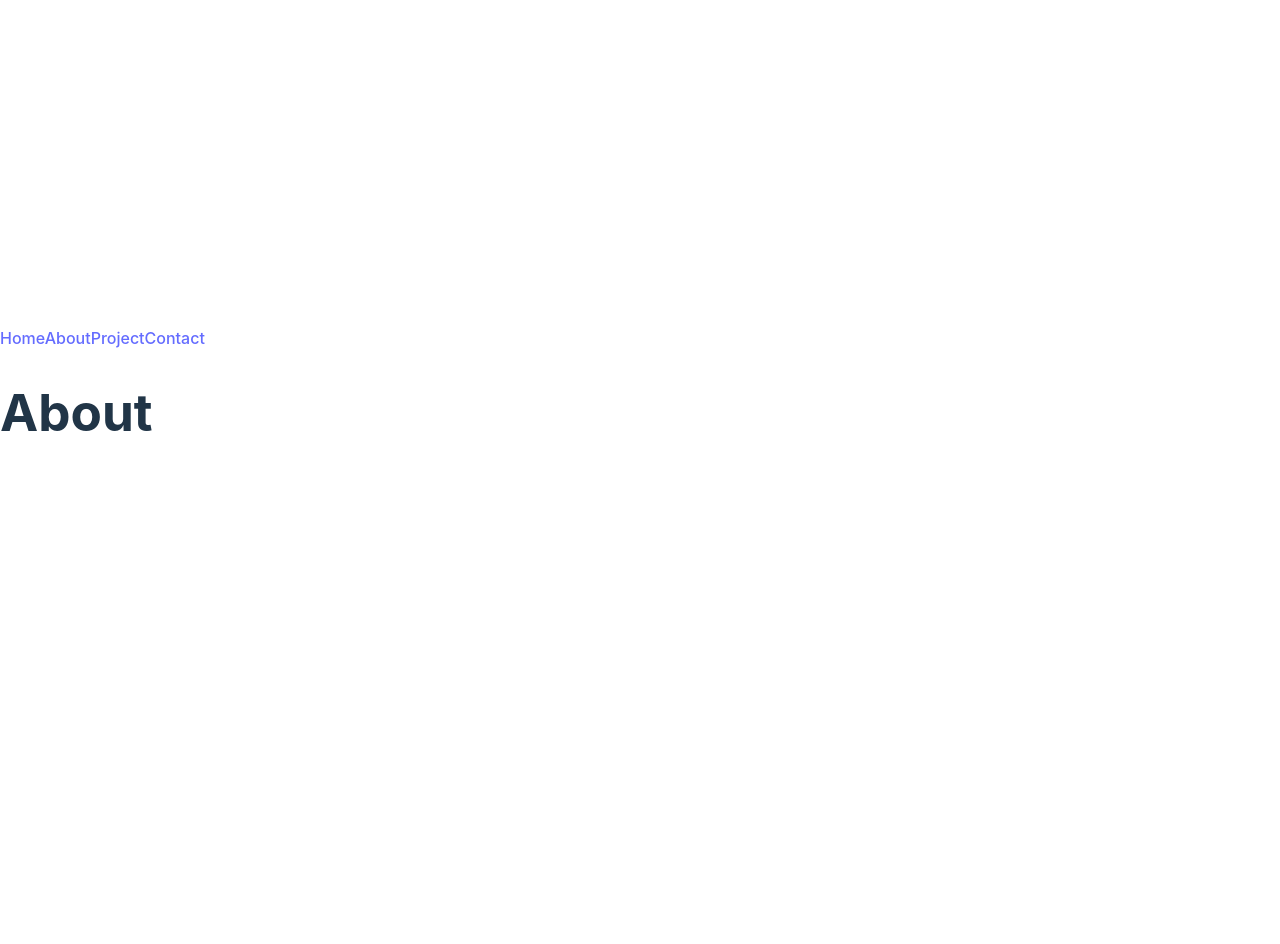
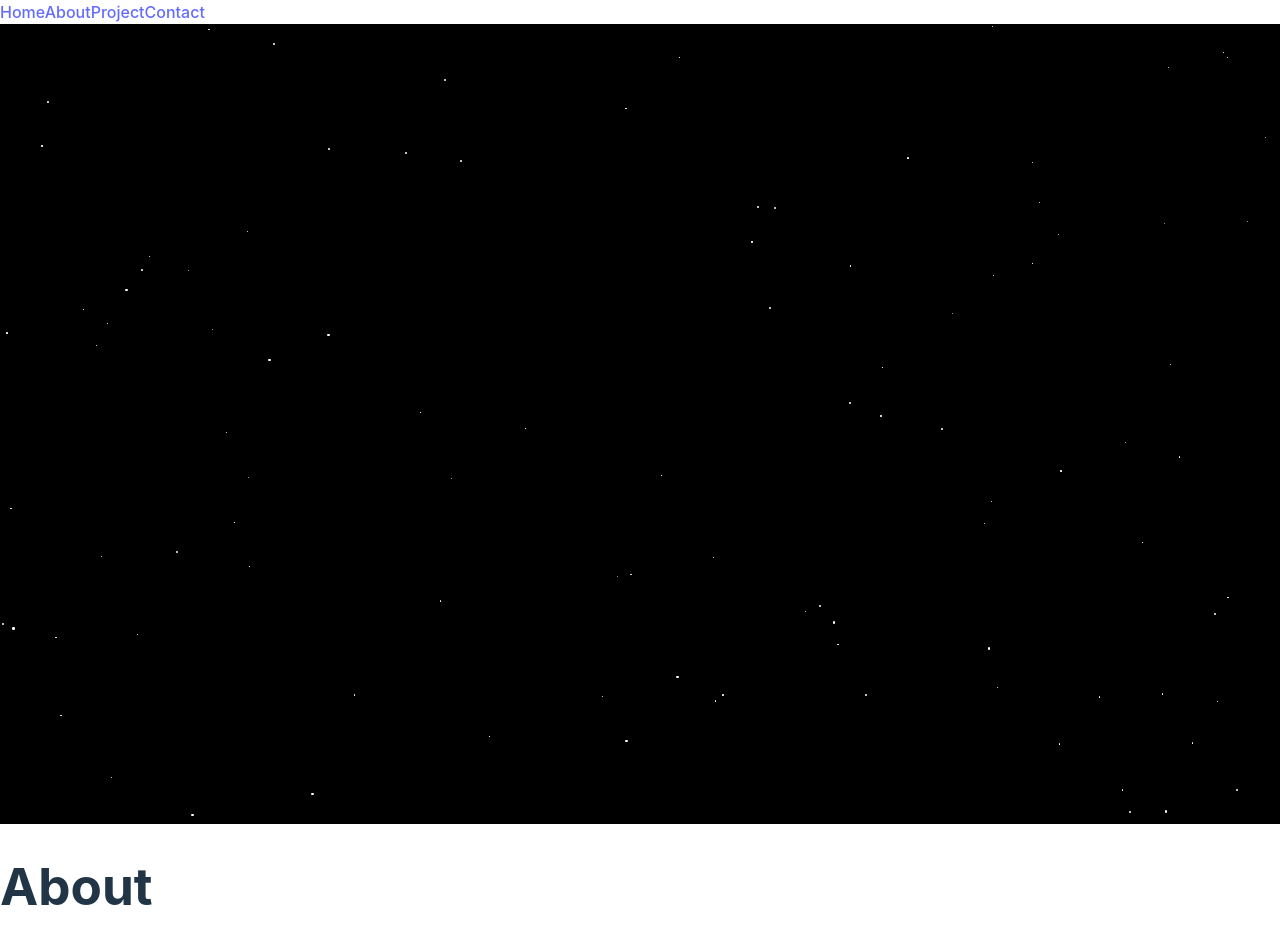
Before and after one commit to codewithDonna/crowdfundingfrontend, a React (Vite) app: page /about in a window 1280 px wide. Shown: the top 944 px of the page. Before the commit the page ends 800 px from the top, so only its background shows below. Built offline with nearby package versions, Linux system fonts and the light colour scheme.

Commit message:
add stars about page

```diff
--- /dev/null
+++ b/src/components/StarField.css
@@ -0,0 +1,37 @@
+/* src/components/StarField.css */
+.star-field {
+    position: relative;
+    width: 100vw;
+    height: 100vh;
+    background-color: black;
+    overflow: hidden;
+  }
+
+  .star {
+    position: absolute;
+    background-color: white;
+    border-radius: 50%;
+    animation-timing-function: linear;
+  }
+
+  /* Keyframe animation to make the stars move */
+  @keyframes moveStar-0 {
+    from {
+      transform: translateX(0) translateY(0);
+    }
+    to {
+      transform: translateX(100vw) translateY(100vh);
+    }
+  }
+
+  @keyframes moveStar-1 {
+    from {
+      transform: translateX(0) translateY(0);
+    }
+    to {
+      transform: translateX(-100vw) translateY(-100vh);
+    }
+  }
+
+  /* Add additional unique keyframes for each star as needed */
+  /* Alternatively, you can make a more generic keyframe, which moves stars diagonally */
--- /dev/null
+++ b/src/components/StarField.jsx
@@ -0,0 +1,67 @@
+import React, { useEffect, useState } from 'react';
+import './StarField.css';
+
+const StarField = () => {
+  const [stars, setStars] = useState([]);
+  const [cssKeyframes, setCssKeyframes] = useState('');
+
+  // Create an array of stars
+  useEffect(() => {
+    const newStars = [];
+    const keyframes = [];
+
+    for (let i = 0; i < 100; i++) {
+      const x = Math.random() * 100;
+      const y = Math.random() * 100;
+      const size = Math.random() * 2 + 0.5;
+      const speed = Math.random() * 0.5 + 0.2;
+      const direction = Math.random() < 0.5 ? 1 : -1; // Random direction (left to right or right to left)
+
+      // Create unique keyframes for each star
+      keyframes.push(`
+        @keyframes moveStar-${i} {
+          from {
+            transform: translateX(${x}%) translateY(${y}%);
+          }
+          to {
+            transform: translateX(${x + direction * 100}%) translateY(${y + direction * 100}%);
+          }
+        }
+      `);
+
+      newStars.push({
+        id: i,
+        x,
+        y,
+        size,
+        speed,
+      });
+    }
+
+    // Inject generated keyframes into the CSS
+    setCssKeyframes(keyframes.join(' '));
+    setStars(newStars);
+  }, []);
+
+  return (
+    <div className="star-field">
+      <style>{cssKeyframes}</style>
+      {stars.map((star) => (
+        <div
+          key={star.id}
+          className="star"
+          style={{
+            left: `${star.x}%`,
+            top: `${star.y}%`,
+            width: `${star.size}px`,
+            height: `${star.size}px`,
+            animationDuration: `${star.speed}s`,
+            animationName: `moveStar-${star.id}`,
+          }}
+        ></div>
+      ))}
+    </div>
+  );
+};
+
+export default StarField;
--- a/src/pages/AboutPage.jsx
+++ b/src/pages/AboutPage.jsx
@@ -1,5 +1,13 @@
+import StarField from "../components/StarField";
+
 function AboutPage()  {
-    return <h1>About</h1>
+    return (
+     <div>
+      <StarField />
+      <h1>About</h1>
+     </div>
+
+    )
 };
 //"blurb"
 export default AboutPage;
```
